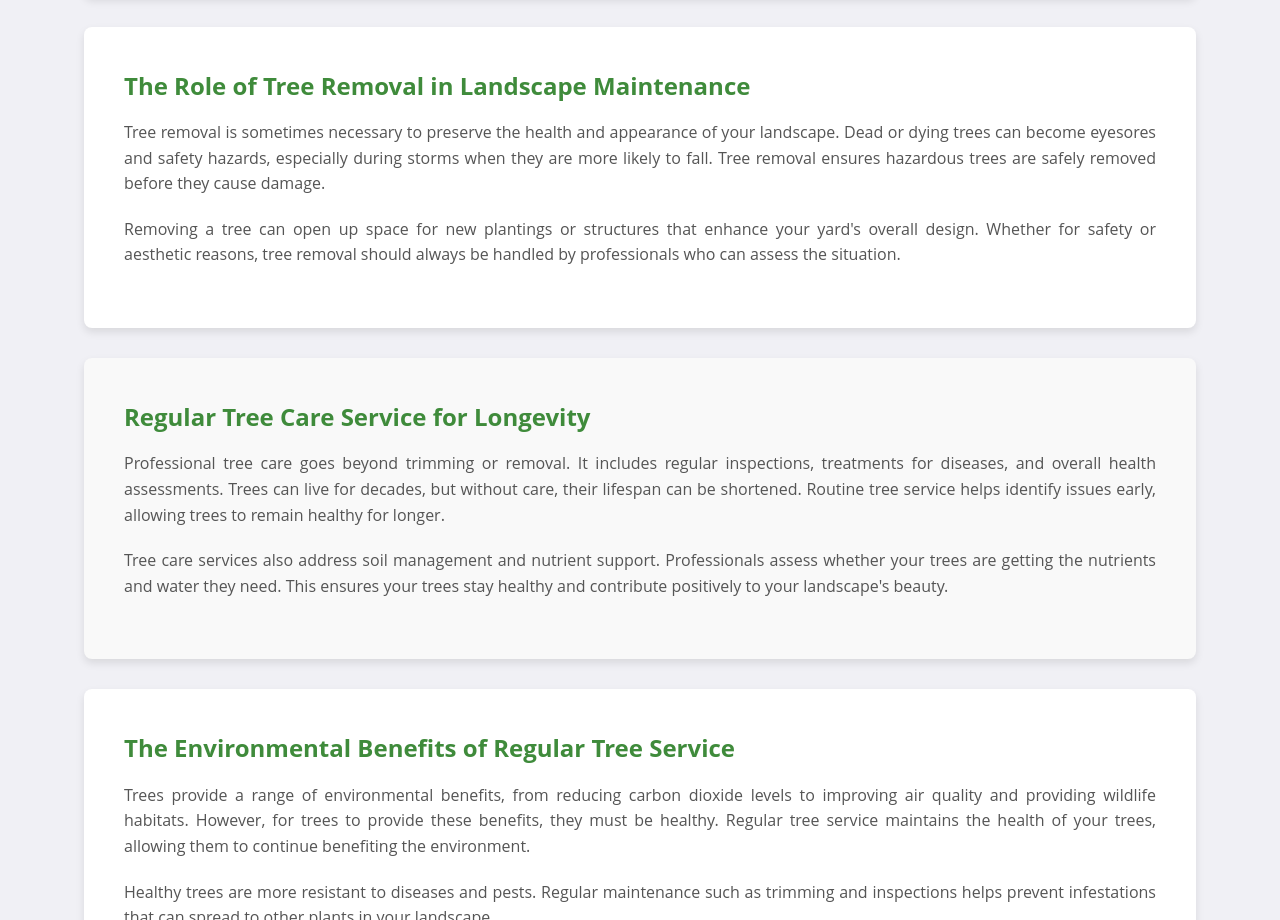
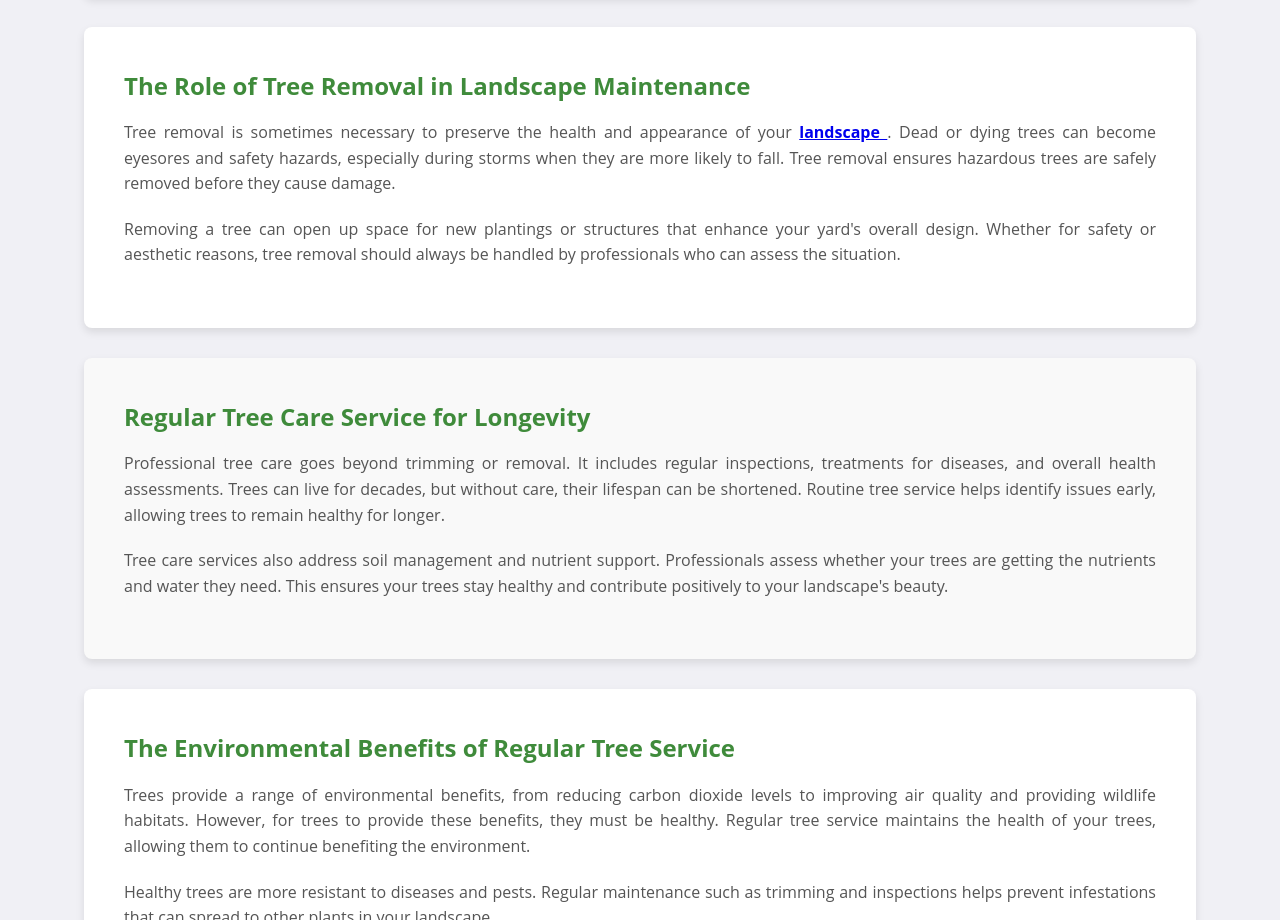
Before and after one commit to allens-tree/Ttree-services, a plain HTML site: page index.html in a window 1280 px wide. Shown: the part 1700-2620 px from the top of the page. Drawn offline with Linux system fonts and the light colour scheme.

Commit message:
Update index.html

```diff
--- a/index.html
+++ b/index.html
@@ -181,7 +181,7 @@
 
         <section class="section">
             <h2>The Role of Tree Removal in Landscape Maintenance</h2>
-            <p>Tree removal is sometimes necessary to preserve the health and appearance of your landscape. Dead or dying trees can become eyesores and safety hazards, especially during storms when they are more likely to fall. Tree removal ensures hazardous trees are safely removed before they cause damage.</p>
+            <p>Tree removal is sometimes necessary to preserve the health and appearance of your <b><a href=" http://allenstreecare.com/"> landscape </a></b>. Dead or dying trees can become eyesores and safety hazards, especially during storms when they are more likely to fall. Tree removal ensures hazardous trees are safely removed before they cause damage.</p>
             <p>Removing a tree can open up space for new plantings or structures that enhance your yard's overall design. Whether for safety or aesthetic reasons, tree removal should always be handled by professionals who can assess the situation.</p>
         </section>
 
```
